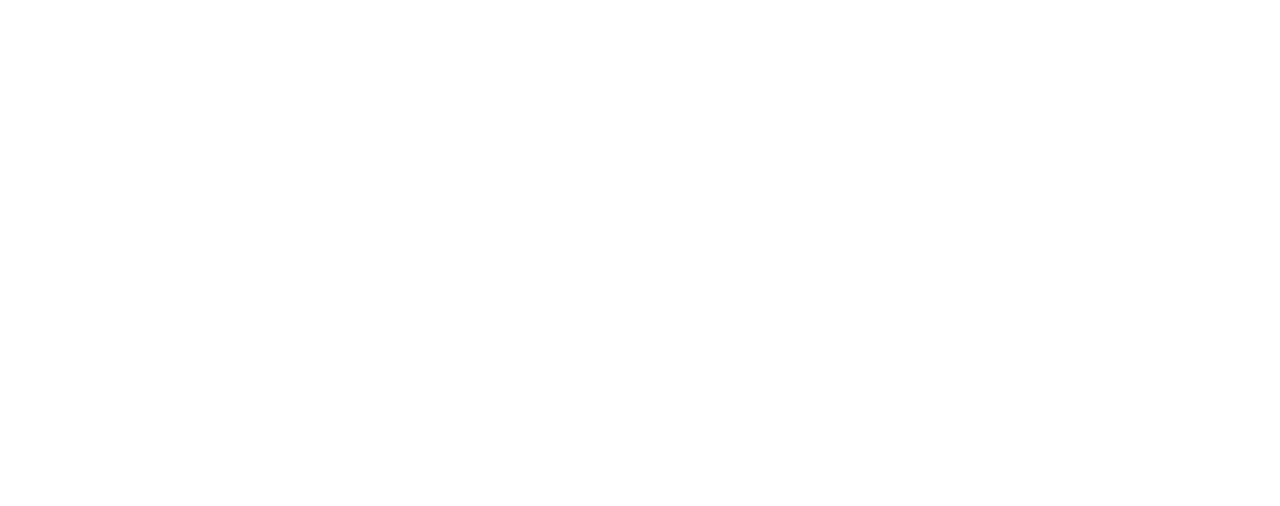
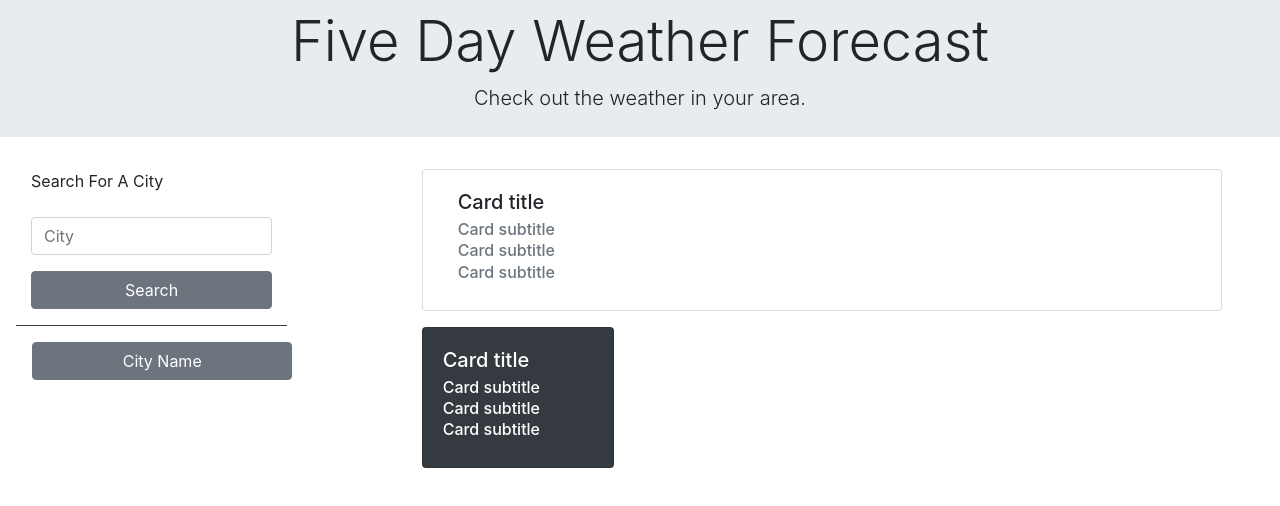
Before and after one commit to johnfrom209/5-day-forecast, a plain HTML site: page index.html in a window 1280 px wide. Drawn offline with nearby package versions, Linux system fonts and the light colour scheme.

Commit message:
Created the elements in the html that I will use in the js

```diff
--- a/index.html
+++ b/index.html
@@ -5,16 +5,68 @@
     <meta charset="UTF-8">
     <meta http-equiv="X-UA-Compatible" content="IE=edge">
     <meta name="viewport" content="width=device-width, initial-scale=1.0">
+    <link rel="stylesheet"
+        href="https://cdnjs.cloudflare.com/ajax/libs/twitter-bootstrap/4.5.0/css/bootstrap.min.css" />
     <link rel="stylesheet" href="./assets/css/style.css">
     <title>5 Day Forecast</title>
 </head>
 
 <body>
 
+    <div class="jumbotron jumbotron-fluid text-center p-2">
+        <div class="container">
+            <h1 class="display-4">Five Day Weather Forecast</h1>
+            <p class="lead">Check out the weather in your area.</p>
+        </div>
+    </div>
+
+    <div class="row ">
+        <div class="col-4 ">
+            <form class="col-8 pb-3 border-bottom border-dark ml-3 pt-0">
+                <div class="form-title ">Search For A City</div>
+                <div class="form-row ">
+                    <div class="form-group col-12">
+                        <label for="text-input"></label>
+                        <input type="text" class="form-control" id="text-input" placeholder="City">
+                    </div>
+                </div>
+                <button type="submit" class="btn btn-secondary col-12 " id="submit-button">Search</button>
+            </form>
+            <div class="ml-3">
+                <button type="submit" class="btn btn-secondary m-3 col-8 " id="submit-button">City Name</button>
+            </div>
+        </div>
+        <div class="col-8 mr-0">
+            <section class="row min-height:1000">
+                <div class="card col-11" style="width: 18rem;">
+                    <div class="card-body">
+                        <h5 class="card-title">Card title</h5>
+                        <h6 class="card-subtitle mb-2 text-muted">Card subtitle</h6>
+                        <h6 class="card-subtitle mb-2 text-muted">Card subtitle</h6>
+                        <h6 class="card-subtitle mb-2 text-muted">Card subtitle</h6>
+                    </div>
+                </div>
+            </section>
+            <section class="row mt-3">
+                <div class="col- mr-0">
+
+                    <div class="card bg-dark text-white" style="width: 12rem;">
+                        <div class="card-body">
+                            <h5 class="card-title">Card title</h5>
+                            <h6 class="card-subtitle mb-2 ">Card subtitle</h6>
+                            <h6 class="card-subtitle mb-2 ">Card subtitle</h6>
+                            <h6 class="card-subtitle mb-2 ">Card subtitle</h6>
+                        </div>
+                    </div>
+                </div>
+            </section>
+        </div>
+    </div>
 
 
 
-
+    <script src="https://cdnjs.cloudflare.com/ajax/libs/jquery/3.2.1/jquery.min.js"></script>
+    <script src="https://cdnjs.cloudflare.com/ajax/libs/moment.js/2.24.0/moment.min.js"></script>
     <script src="./assets/js/script.js"></script>
 </body>
 
```
